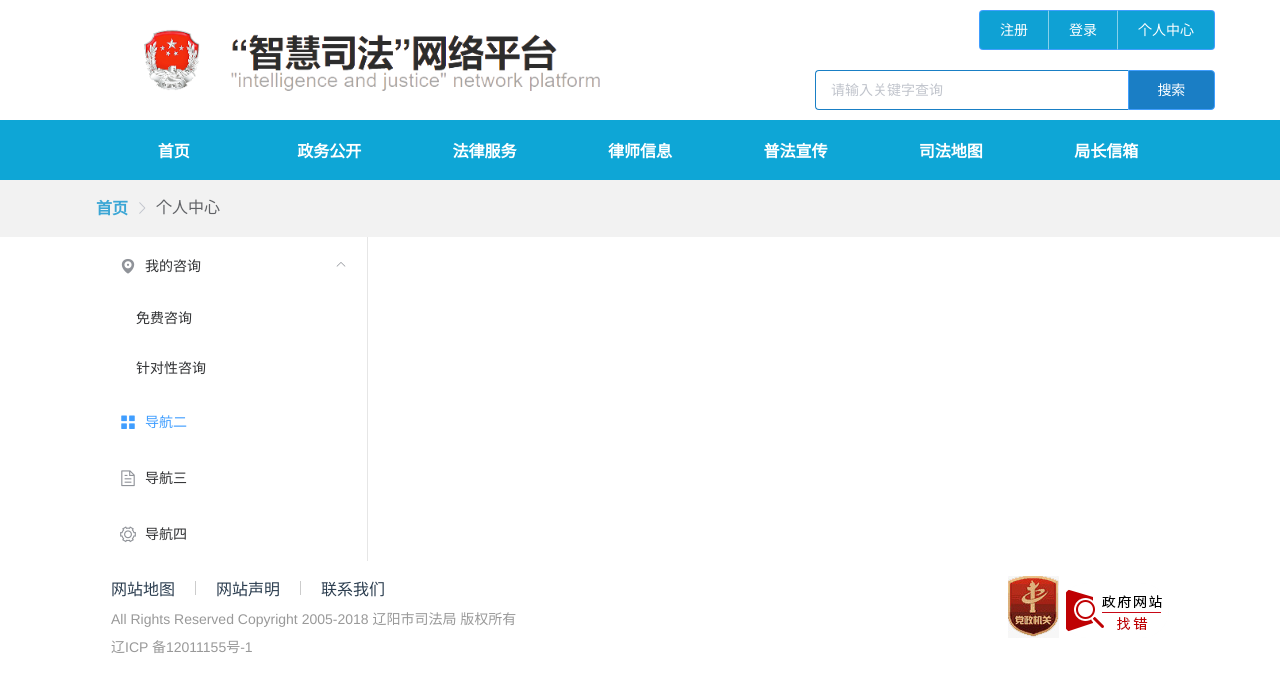
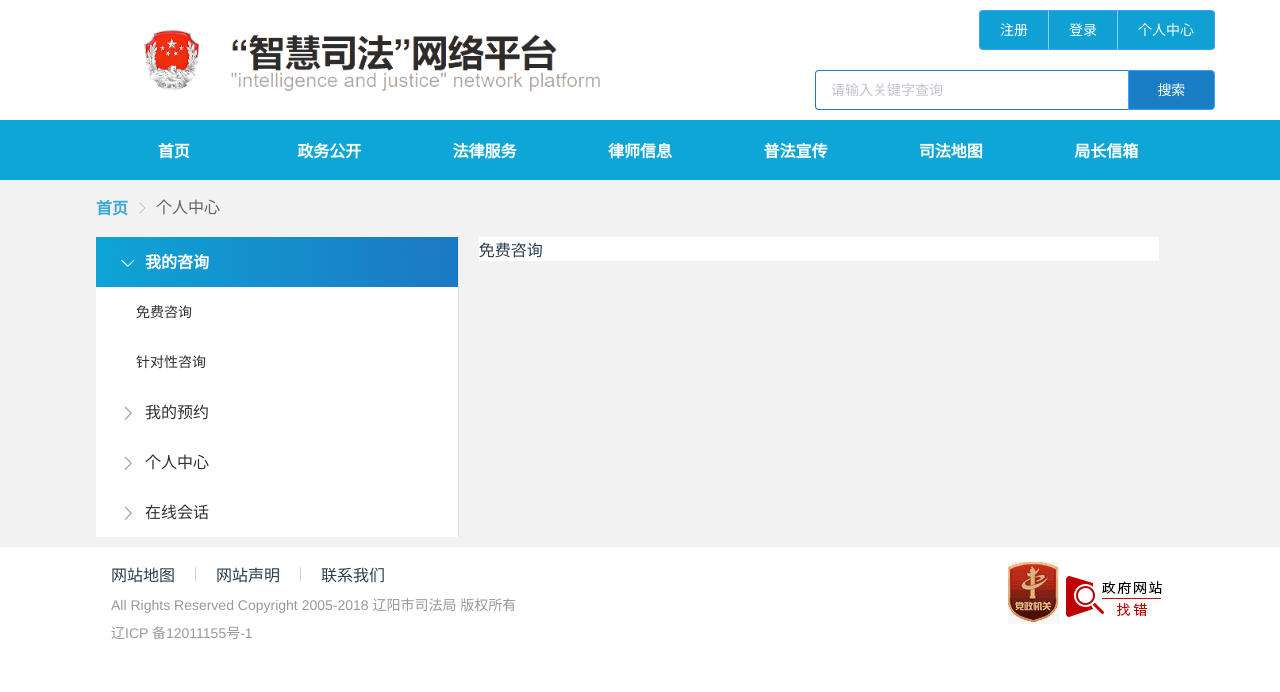
Before and after one commit to zep912/peopleWeb, a Vue app: page /user in a window 1280 px wide. Both pictures are taken after a click on the element "我的咨询". Shown: the top 692 px of the page. Built offline with nearby package versions, Linux system fonts and the light colour scheme.

Commit message:
简单架构

```diff
--- /dev/null
+++ b/src/views/userInfo/common/feedback.vue
@@ -0,0 +1,19 @@
+<template>
+<div class="feedback">意见反馈</div>
+</template>
+
+<script>
+  export default {
+    name: "feedback",
+    data() {
+      return {}
+    },
+    methods: {}
+  }
+</script>
+
+<style lang="scss">
+  .feedback {
+
+  }
+</style>
--- /dev/null
+++ b/src/views/userInfo/common/home.vue
@@ -0,0 +1,19 @@
+<template>
+  <div class="home">个人中心主页</div>
+</template>
+
+<script>
+  export default {
+    name: "home",
+    data() {
+      return {}
+    },
+    methods: {}
+  }
+</script>
+
+<style lang="scss">
+.home {
+
+}
+</style>
--- /dev/null
+++ b/src/views/userInfo/common/info.vue
@@ -0,0 +1,19 @@
+<template>
+  <div class="info">个人信息</div>
+</template>
+
+<script>
+  export default {
+    name: "info",
+    data() {
+      return {}
+    },
+    methods: {}
+  }
+</script>
+
+<style lang="scss">
+  .info {
+
+  }
+</style>
--- /dev/null
+++ b/src/views/userInfo/common/lawHelp.vue
@@ -0,0 +1,19 @@
+<template>
+  <div class="lawHelp">法律援助预约</div>
+</template>
+
+<script>
+  export default {
+    name: "lawHelp",
+    data() {
+      return {}
+    },
+    methods: {}
+  }
+</script>
+
+<style lang="scss">
+  .lawHelp {
+
+  }
+</style>
--- /dev/null
+++ b/src/views/userInfo/common/lawPeople.vue
@@ -0,0 +1,19 @@
+<template>
+<div class="lawPeople">人民调解预约</div>
+</template>
+
+<script>
+  export default {
+    name: "lawPeople",
+    data() {
+      return {}
+    },
+    methods: {}
+  }
+</script>
+
+<style lang="scss">
+  .lawPeople {
+
+  }
+</style>
--- /dev/null
+++ b/src/views/userInfo/common/payRefer.vue
@@ -0,0 +1,21 @@
+<template>
+  <div class="payRefer">
+    针对性咨询
+  </div>
+</template>
+
+<script>
+  export default {
+    name: "payRefer",
+    data() {
+      return {}
+    },
+    methods: {}
+  }
+</script>
+
+<style lang="scss">
+  .payRefer {
+
+  }
+</style>
--- /dev/null
+++ b/src/views/userInfo/common/refer.vue
@@ -0,0 +1,19 @@
+<template>
+  <div class="refer">免费咨询</div>
+</template>
+
+<script>
+  export default {
+    name: "refer",
+    data() {
+      return {}
+    },
+    methods: {}
+  }
+</script>
+
+<style lang="scss">
+  .refer {
+
+  }
+</style>
--- a/src/views/userInfo/index.vue
+++ b/src/views/userInfo/index.vue
@@ -1,55 +1,118 @@
 <template>
   <div class="userInfo">
-    <el-col :span="6">
-      <el-menu
-        default-active="2"
-        class="el-menu-vertical-demo"
-        @open="handleOpen"
-        @close="handleClose"
-      >
-        <el-submenu index="1">
+    <el-row>
+      <el-col :span="8">
+        <el-menu :unique-opened="true" @open="handleOpen" @close="handleClose" @select="handleSelect">
+          <el-submenu index="refer">
             <template slot="title">
-            <i class="el-icon-location"></i>
+              <i class="el-icon-arrow-right"></i>
               <span>我的咨询</span>
             </template>
-          <el-menu-item index="1-1">免费咨询</el-menu-item>
-          <el-menu-item index="1-2">针对性咨询</el-menu-item>
+            <el-menu-item index="refer">免费咨询</el-menu-item>
+            <el-menu-item index="payRefer">针对性咨询</el-menu-item>
           </el-submenu>
-        <el-menu-item index="2">
-          <i class="el-icon-menu"></i>
-          <span slot="title">导航二</span>
-        </el-menu-item>
-        <el-menu-item index="3">
-          <i class="el-icon-document"></i>
-          <span slot="title">导航三</span>
-        </el-menu-item>
-        <el-menu-item index="4">
-          <i class="el-icon-setting"></i>
-          <span slot="title">导航四</span>
-        </el-menu-item>
+          <el-submenu index="lawHelp">
+            <template slot="title">
+              <i class="el-icon-arrow-right"></i>
+              <span>我的预约</span>
+            </template>
+            <el-menu-item index="lawHelp">法律援助预约</el-menu-item>
+            <el-menu-item index="lawPeople">人民调解预约</el-menu-item>
+          </el-submenu>
+          <el-submenu index="info" :class="{'is-active': active >= 3}">
+            <template slot="title">
+              <i class="el-icon-arrow-right"></i>
+              <span slot="title">个人中心</span>
+            </template>
+          </el-submenu>
+          <el-submenu index="4" :class="{'is-active': active >= 3}">
+            <template slot="title">
+              <i class="el-icon-arrow-right"></i>
+              <span slot="title">在线会话</span>
+            </template>
+          </el-submenu>
         </el-menu>
       </el-col>
+      <el-col :span="15">
+        <component :is="active"></component>
+      </el-col>
+    </el-row>
   </div>
 </template>
 
 <script>
+import home from './common/home';
+import info from './common/info';
+import feedback from './common/feedback';
+import lawHelp from './common/lawHelp';
+import lawPeople from './common/lawPeople';
+import payRefer from './common/payRefer';
+import refer from './common/refer';
 export default {
+  data() {
+    return {
+      active: 'home'
+    }
+  },
+  components: {home, info, feedback, lawHelp, lawPeople, payRefer, refer},
   methods: {
-    handleOpen(key, keyPath) {
-      console.log(key, keyPath);
+    handleOpen(key) {
+      console.log(key);
+      if (key != 1) this.active = key;
     },
     handleClose(key, keyPath) {
       console.log(key, keyPath);
-    }
+    },
+    handleSelect(key, keyPath) {
+      console.log(key);
+      this.active = key;
+      console.log(key, keyPath);
+    },
   }
 };
 </script>
 
-<style>
+<style lang="scss">
 .userInfo{
   width: 85%;
   margin: 0 auto;
-    margin-top:20px;
-
+  margin-top: 20px;
+  .el-submenu {
+    .el-submenu__title {
+      font-size: 16px;
+      height: 50px;
+      line-height: 50px;
+      .el-submenu__icon-arrow {
+        display: none;
+      }
+      .el-icon-arrow-right {
+        transition: all 0.3s;
+      }
+    }
+    &.is-opened {
+      .el-submenu__title {
+        background: linear-gradient(to right, #0ea4d5, #1c78c2);
+        color: #fff;
+        font-weight: 600;
+        i {
+          color: #fff;
+        }
+        .el-icon-arrow-right {
+          transform: rotate(90deg);
+        }
+      }
+    }
+    &.is-active {
+      .el-submenu__title {
+        .el-icon-arrow-right {
+          transform: none;
+        }
+      }
+    }
+  }
+  .el-col-15 {
+    margin-left: 20px;
+    background-color: #fff;
+  }
 }
 </style>
```
Lines whose indentation alone changed are shown as unchanged.
